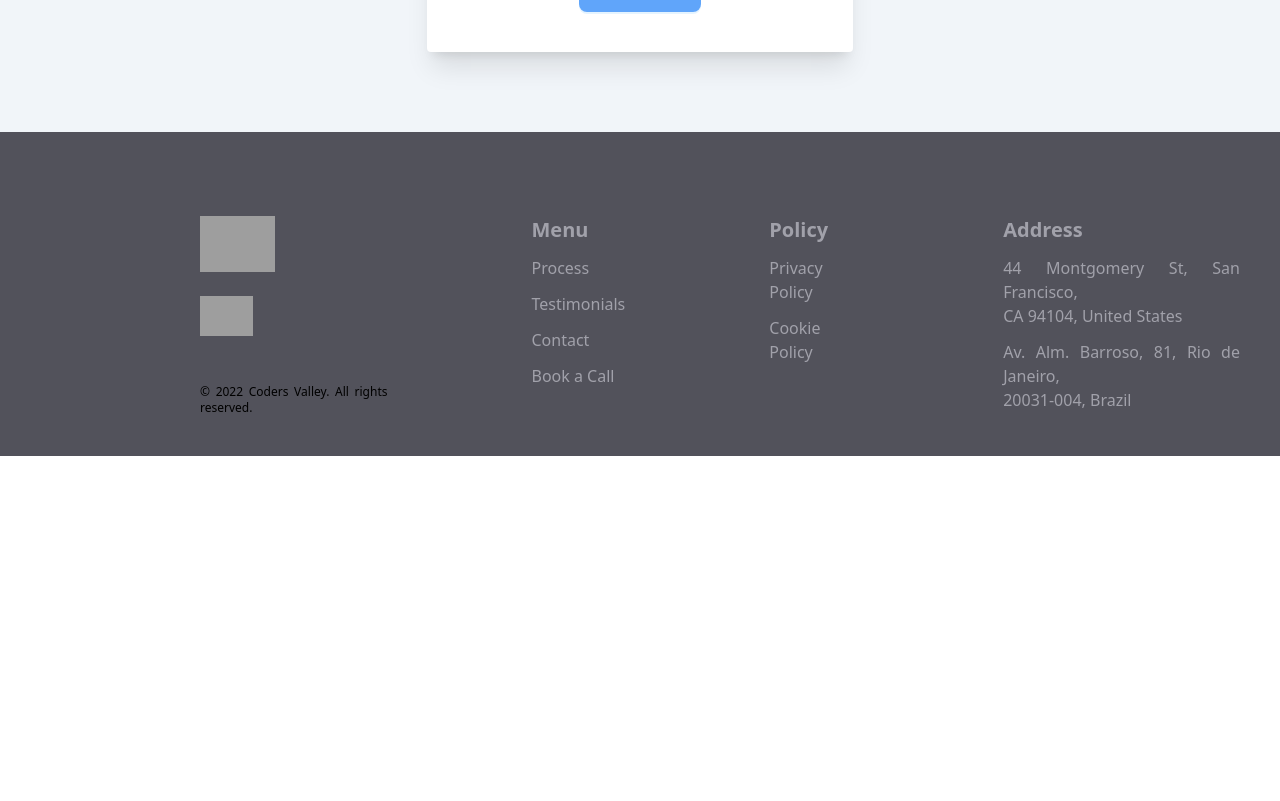
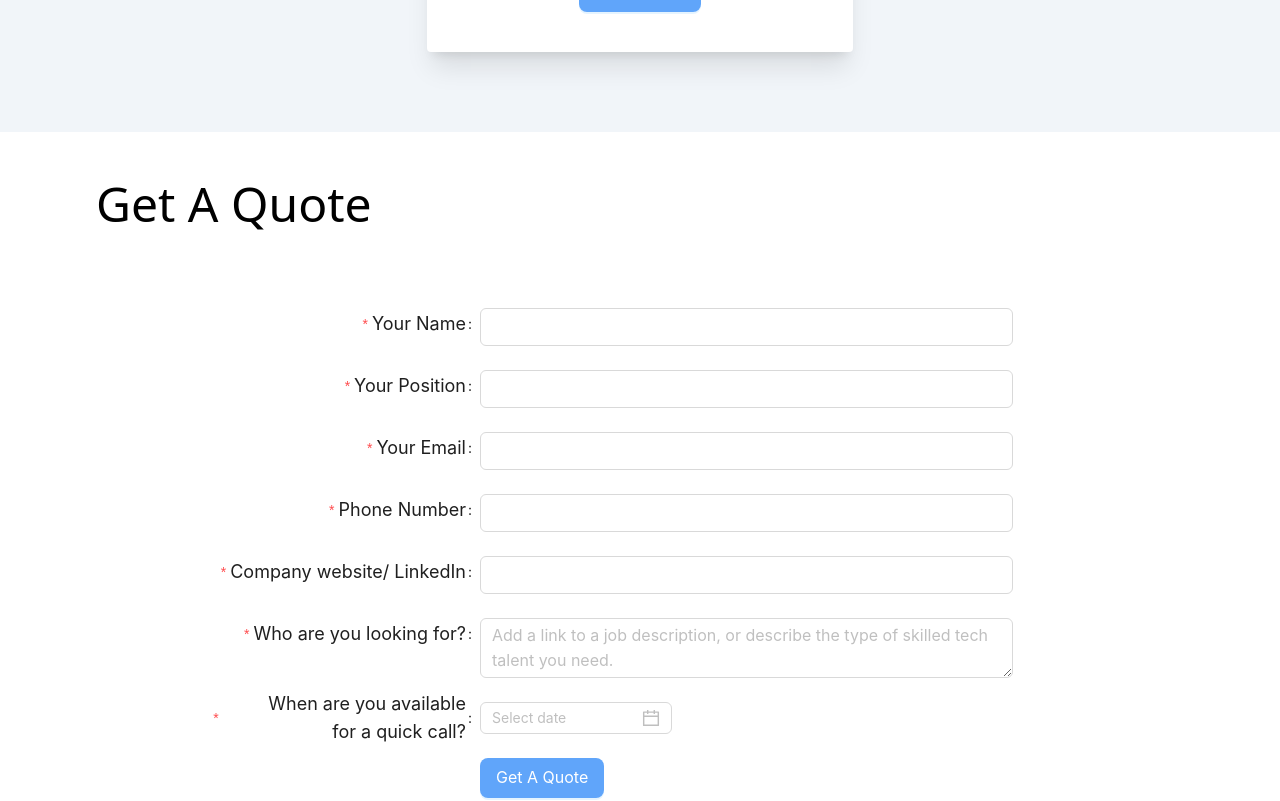
Before and after one commit to patelromil2001/codersvalley, a React (Vite) app: page / in a window 1280 px wide. Shown: the part 9980-10781 px from the top of the page. Before the commit the page ends 10436 px from the top, so only its background shows below. Built offline with nearby package versions, Linux system fonts and the light colour scheme; grey boxes are pictures that could not be loaded.

Commit message:
added get a Quote

```diff
--- a/src/App.jsx
+++ b/src/App.jsx
@@ -6,6 +6,7 @@ import Salaries from './Salaries';
 import Testimonials from './Testimonials';
 import Process from './Process';
 import Fee from './Fee';
+import Quote from './Quote';
 
 
 
@@ -19,6 +20,7 @@ function App() {
     <Process/>
     <Testimonials/>
     <Fee />
+    <Quote />
     <Footer/>
 
     </div>
--- a/src/Navbar.jsx
+++ b/src/Navbar.jsx
@@ -8,7 +8,6 @@ function Nav() {
   const Process = document.getElementById("Process");
   const Testimonials = document.getElementById("Testimonials");
   const Fee = document.getElementById("Fee");
-  console.log(About,Salaries,Process,Testimonials,Fee);
   //const Contractor = document.getElementById("Contractor");
   //const Quote = document.getElementById("Quote");
 
--- /dev/null
+++ b/src/Quote.jsx
@@ -0,0 +1,135 @@
+import { Form, Button, Input, DatePicker } from "antd";
+
+
+const Quote = () => {
+  const layout = {
+    labelCol: { span: 8 },
+    wrapperCol: { span: 16 },
+  };
+  const handleSubmit=(e) => {
+    console.log(e)
+  }
+
+  return (
+    <div>
+      <div className="py-12 md:ml-24 mx-6"><span className="text-5xl font-[350]">Get A Quote</span></div>
+      <div className=" ml-6 w-[80%] lg:w-2/3 lg:mx-auto py-8">
+        <Form
+          onFinish={handleSubmit}
+          name="basic"
+          labelCol={{
+            span: 8,
+          }}
+          wrapperCol={{
+            span: 16,
+          }}
+          style={{
+            maxWidth: 800,
+          }}
+          className="text-lg"
+          labelWrap
+        >
+          <Form.Item
+            label={[<span className="text-lg">Your Name</span>]}
+            name="name"
+            rules={[
+              {
+                required: true,
+                message: 'Please input your name!',
+              },
+            ]}
+
+          >
+            <Input className="text-lg" />
+          </Form.Item>
+
+          <Form.Item
+            label={[<span className="text-lg">Your Position</span>]}
+            name="position"
+            rules={[
+              {
+                required: true,
+                message: 'Please input your position!',
+              },
+            ]}
+
+          >
+            <Input className="text-lg" />
+          </Form.Item>
+
+          <Form.Item
+            label={[<span className="text-lg">Your Email</span>]}
+            name="email"
+            rules={[
+              {
+                required: true,
+                message: 'Please input your Email!',
+                type: 'email'
+              },
+            ]}
+          >
+            <Input className="text-lg" />
+          </Form.Item>
+          <Form.Item
+            label={[<span className="text-lg">Phone Number</span>]}
+            name="number"
+            rules={[
+              {
+                required: true,
+                message: 'Please input your number!',
+              },
+            ]}
+          >
+            <Input className="text-lg" />
+          </Form.Item>
+
+          <Form.Item
+            label={[<span className="text-lg">Company website/ LinkedIn </span>]}
+            name="websiteLink"
+            rules={[
+              {
+                required: true,
+                message: 'Please input the link!',
+              },
+            ]}
+          >
+            <Input className="text-lg" />
+          </Form.Item>
+          <Form.Item
+            label={[<span className="text-lg">Who are you looking for?</span>]}
+            name="description"
+            rules={[
+              {
+                required: true,
+                message: 'Please input the description!',
+              },
+            ]}
+          >
+            <Input.TextArea className="text-base" placeholder="Add a link to a job description, or describe the type of skilled tech talent you need." />
+          </Form.Item>
+          <Form.Item
+            label={[<span className="text-lg ">When are you available for a quick call?</span>]}
+            name="date"
+            rules={[
+              {
+                required: true,
+                message: 'Please input the date!',
+              },
+            ]}
+          >
+            <DatePicker className="text-lg"/>
+          </Form.Item>
+          <Form.Item wrapperCol={{ ...layout.wrapperCol, offset: 8 }}>
+            <Button
+            type="primary" size="large" htmlType="submit" className="bg-blue-400"
+            >
+              Get A Quote
+            </Button>
+          </Form.Item>
+        </Form>
+      </div>
+    </div>
+  );
+}
+
+export default Quote;
```
